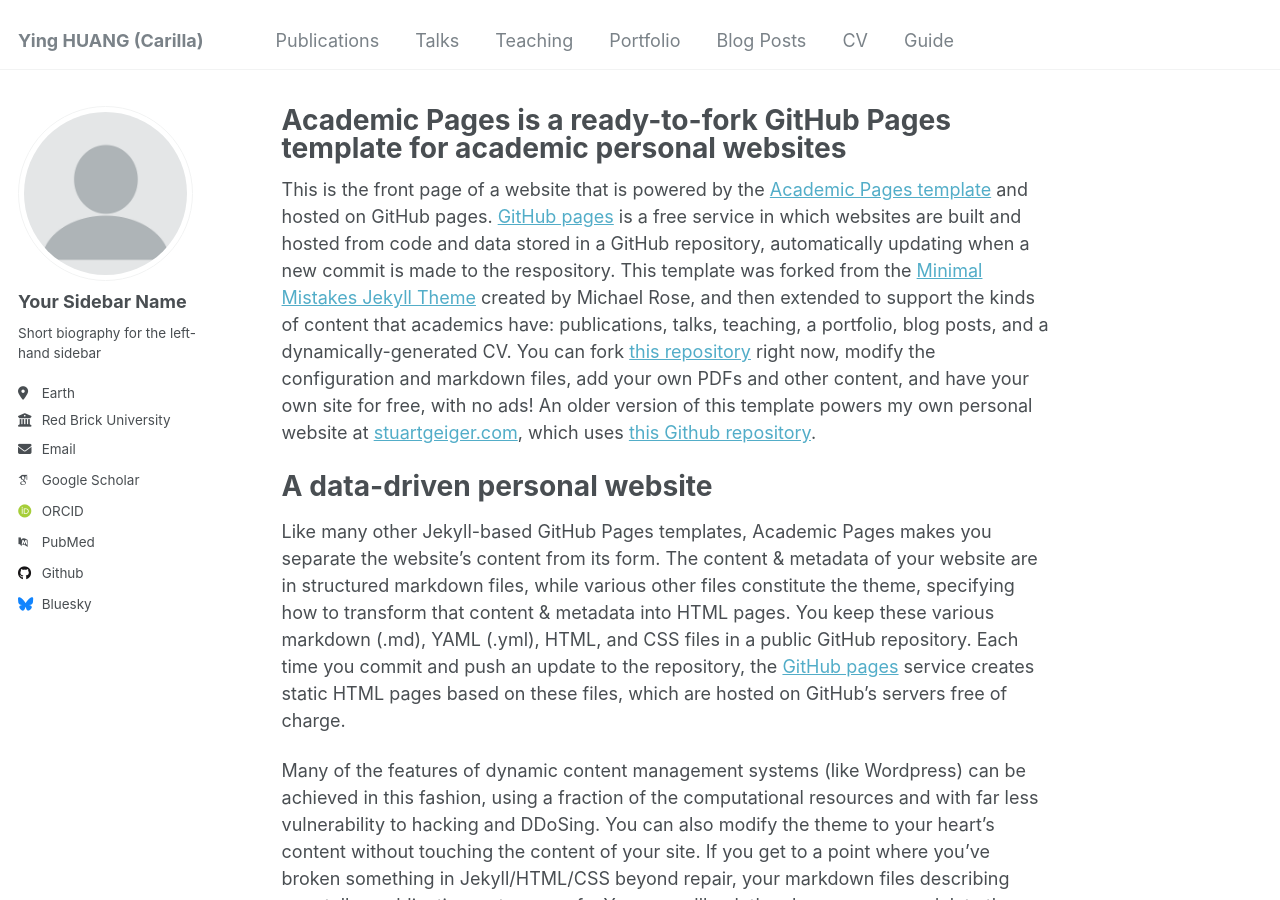
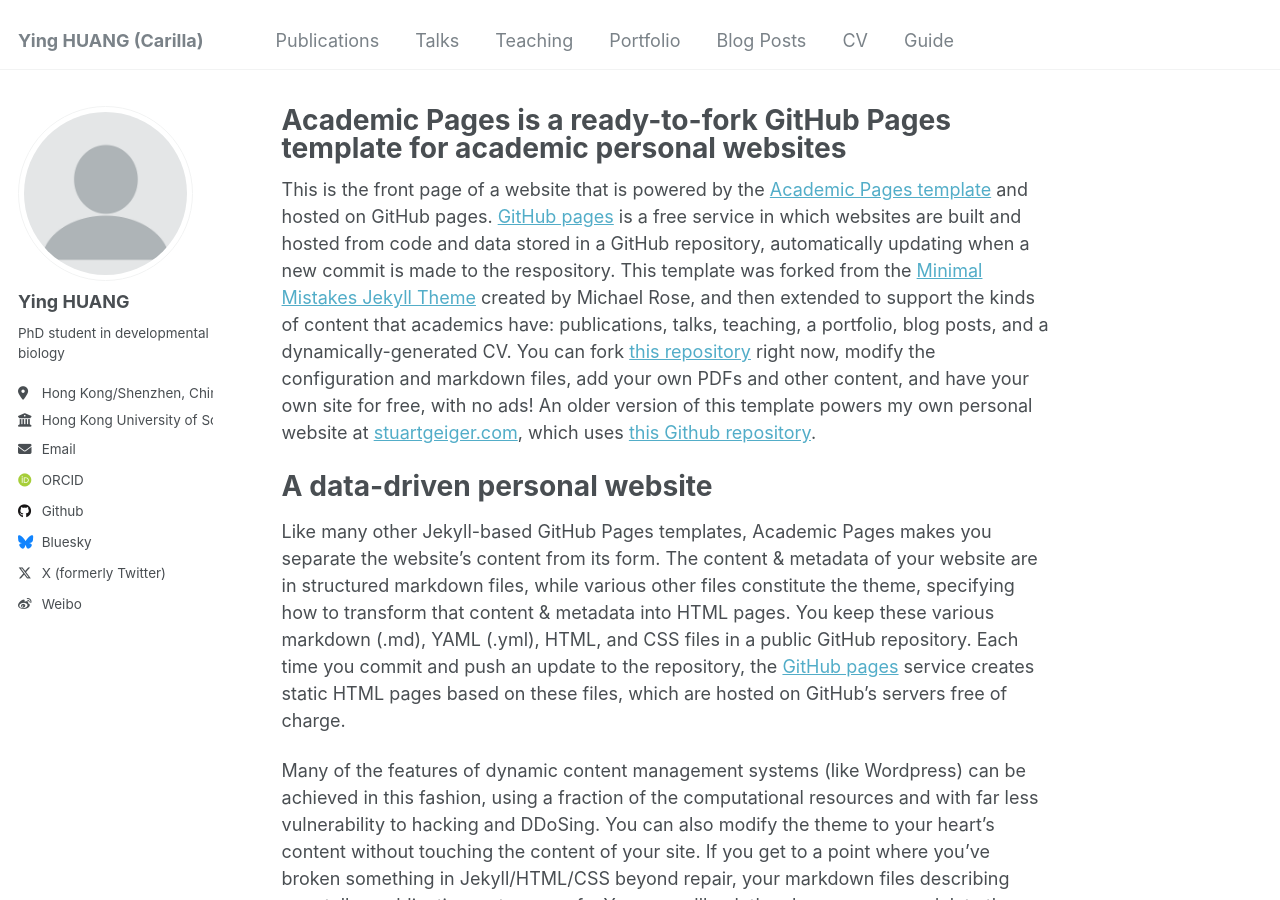
Before and after one commit to carillahuang/carillahuang.github.io, a Jekyll site: the page built from _pages/about.md, in a window 1280 px wide and 900 px high. Built offline with Jekyll 4.4.1, drawn with Linux system fonts in a browser that asks for light colours; some web fonts are replaced.

Commit message:
_config.yml

```diff
--- a/_config.yml
+++ b/_config.yml
@@ -22,28 +22,28 @@ repository               : "academicpages/academicpages.github.io"
 author:
   # Biographic information
   avatar           : "profile.png"
-  name             : "Your Sidebar Name"
+  name             : "Ying HUANG"
   pronouns         : # example: "she/her"
-  bio              : "Short biography for the left-hand sidebar"
-  location         : "Earth"
-  employer         : "Red Brick University"
+  bio              : "PhD student in developmental biology"
+  location         : "Hong Kong/Shenzhen, China"
+  employer         : "Hong Kong University of Science and Technology"
   uri              : # URL
-  email            : "none@example.org"
+  email            : "yhuangff@connect.ust.hk"
 
   # Academic websites
   arxiv            : # URL - Update with the correct link to your profile
-  googlescholar    : "https://scholar.google.com/citations?user=PS_CX0AAAAAJ"
+  #googlescholar    : "https://scholar.google.com/citations?user=PS_CX0AAAAAJ"
   impactstory      : # URL
-  orcid            : "http://orcid.org/yourorcidurl"
-  semantic         : # URL
-  pubmed           : "https://www.ncbi.nlm.nih.gov/pubmed/?term=john+snow"
-  researchgate     : # URL
+  orcid            : "https://orcid.org/0000-0002-1813-8679"
+ # semantic         : # URL
+  #pubmed           : "https://www.ncbi.nlm.nih.gov/pubmed/?term=john+snow"
+  #researchgate     : # URL
 
   # Repositories and software development
   bitbucket        : # Username - Update with your username on the site
   codepen          : # Username
   dribbble         : # Username
-  github           : "academicpages"
+  github           : "seqdata-wen"
   kaggle           : # Username
   stackoverflow    : # User number or user number and name (i.e., use "1" or "1/jeff-atwood")
 
@@ -65,9 +65,9 @@ author:
   steam            : # Username
   telegram         : # URL
   tumblr           : # Username
-  twitter          : # Username for X / Twitter
+  twitter          : "levimas_"
   vine             : # Username
-  weibo            : # Username
+  weibo            : "3176060724"
   wikipedia        : # Username
   xing             : # Username
   youtube          : # Username
```
